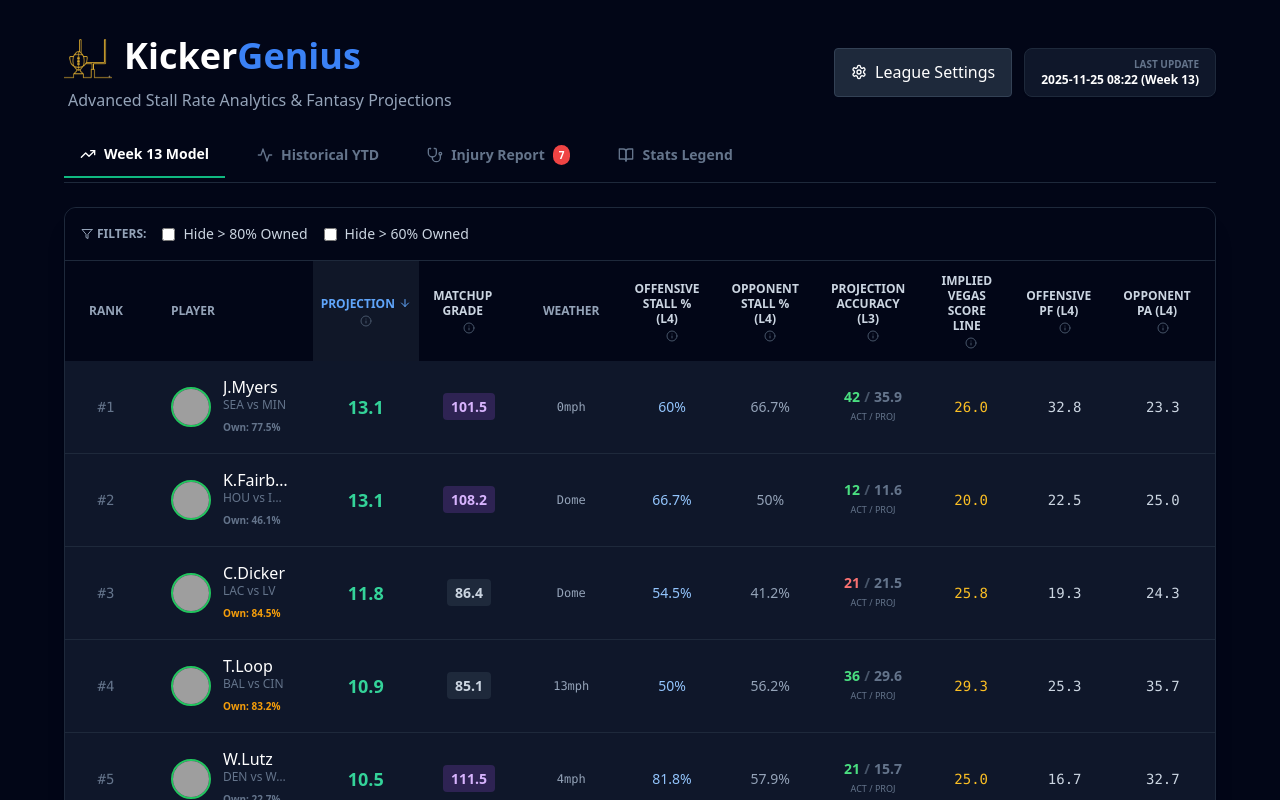
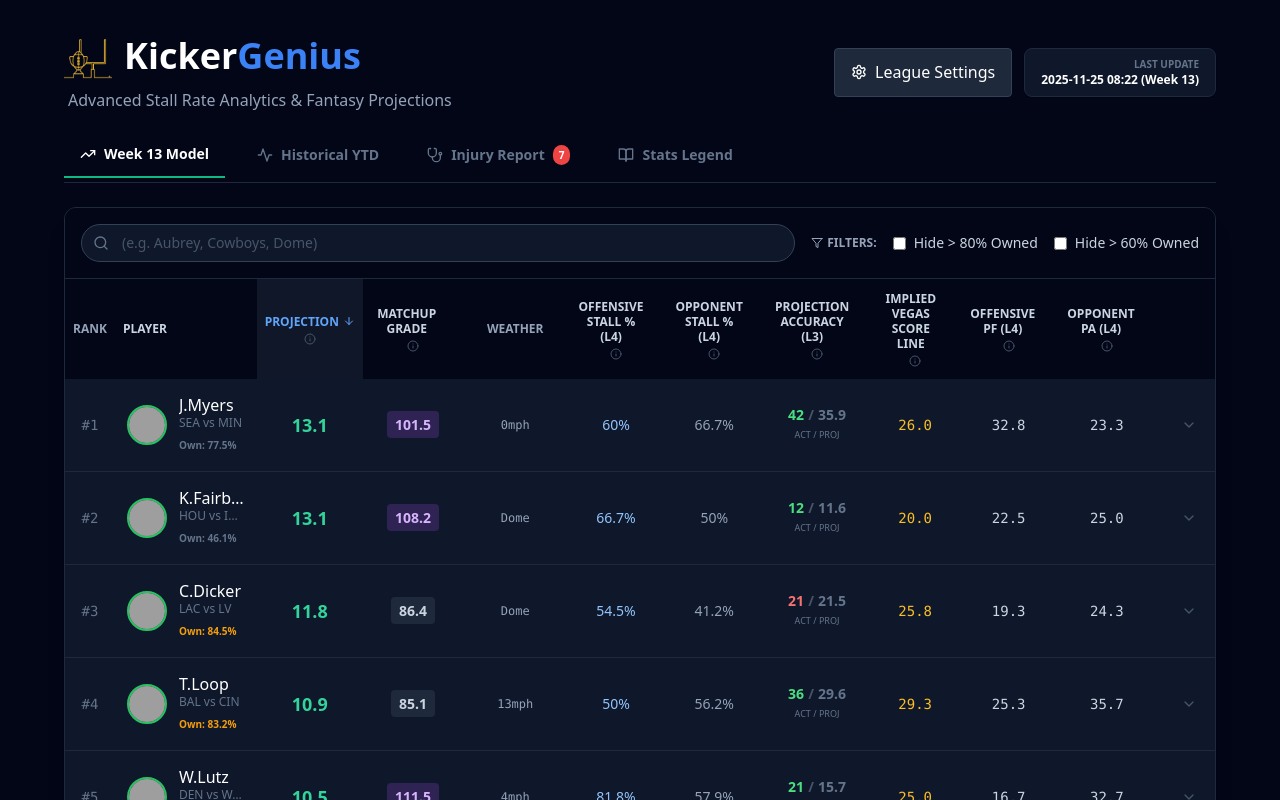
Before and after one commit to CalebUK/kicker-genius-app, a React (Vite) app: page / in a window 1280 px wide. Shown: the top 800 px of the page. Built offline with nearby package versions, Linux system fonts and the light colour scheme; grey boxes are pictures that could not be loaded; the HTML template or start-up script is replaced by a standard one.

Commit message:
UI Enhancements

```diff
--- a/src/App.jsx
+++ b/src/App.jsx
@@ -1,5 +1,5 @@
 import React, { useState, useEffect } from 'react';
-import { Trophy, TrendingUp, Activity, Wind, Calendar, Info, MapPin, ShieldAlert, BookOpen, ChevronDown, ChevronUp, Calculator, RefreshCw, AlertTriangle, Loader2, Stethoscope, Database, UserMinus, Settings, Save, RotateCcw, Filter, Target, BrainCircuit, ArrowUp, ArrowDown, ArrowUpDown } from 'lucide-react';
+import { Trophy, TrendingUp, Activity, Wind, Calendar, Info, MapPin, ShieldAlert, BookOpen, ChevronDown, ChevronUp, Calculator, RefreshCw, AlertTriangle, Loader2, Stethoscope, Database, UserMinus, Settings, Save, RotateCcw, Filter, Target, ArrowUpDown, ArrowUp, ArrowDown, Search } from 'lucide-react';
 
 // --- GLOSSARY DATA ---
 const GLOSSARY_DATA = [
@@ -146,7 +146,7 @@
     : (player.headshot_url || 'https://static.www.nfl.com/image/private/f_auto,q_auto/league/nfl-placeholder.png');
 
   return (
-    <td className="px-6 py-4 font-medium text-white">
+    <td className="px-3 py-4 font-medium text-white">
       <div className="flex items-center gap-3">
         <div className="relative group flex-shrink-0">
           <img
@@ -232,7 +232,7 @@
              <HistoryBars games={player.history?.l3_games} />
           </div>
 
-          {/* 4. NARRATIVE (REPLACES FINAL SCORE) */}
+          {/* 4. NARRATIVE */}
           <div className="bg-slate-900 p-3 rounded border border-slate-800/50 flex flex-col">
              <div className="text-emerald-400 font-bold mb-2 pb-1 border-b border-slate-800 flex items-center gap-2">
                <BrainCircuit className="w-3 h-3" /> KICKERGENIUS INSIGHT
@@ -268,9 +268,10 @@
   const [scoring, setScoring] = useState(DEFAULT_SCORING);
   const [loading, setLoading] = useState(true);
   const [error, setError] = useState(null);
-
+  const [sortConfig, setSortConfig] = useState({ key: 'proj', direction: 'desc' });
   const [hideHighOwn, setHideHighOwn] = useState(false);
   const [hideMedOwn, setHideMedOwn] = useState(false);
+  const [search, setSearch] = useState('');
 
   useEffect(() => {
     const savedScoring = localStorage.getItem('kicker_scoring');
@@ -278,7 +279,6 @@
       try { setScoring({ ...DEFAULT_SCORING, ...JSON.parse(savedScoring) }); }
       catch (e) { console.error(e); }
     }
-
     fetch('/kicker_data.json?v=' + new Date().getTime())
       .then(res => { if(!res.ok) throw new Error(res.status); return res.json(); })
       .then(json => { setData(json); setLoading(false); })
@@ -302,7 +302,6 @@
     if (sortConfig.key === key && sortConfig.direction === 'desc') direction = 'asc';
     setSortConfig({ key, direction });
   };
-  const [sortConfig, setSortConfig] = useState({ key: 'proj', direction: 'desc' });
 
   const toggleRow = (rank) => setExpandedRow(expandedRow === rank ? null : rank);
 
@@ -326,7 +325,7 @@
   };
 
   if (loading) return <div className="min-h-screen bg-slate-950 flex flex-col items-center justify-center text-white"><Loader2 className="w-10 h-10 animate-spin text-blue-500 mb-4" /><p>Loading...</p></div>;
-  if (error || !data) return <div className="min-h-screen bg-slate-950 flex flex-col items-center justify-center text-white p-8 text-center"><AlertTriangle className="w-12 h-12 text-red-500 mb-4" /><h2 className="text-xl font-bold mb-2">Data Not Found</h2><p className="text-slate-400 mb-6">{error}</p><p className="text-sm text-slate-600">Check /public/kicker_data.json on GitHub.</p></div>;
+  if (error || !data) return <div className="min-h-screen bg-slate-950 flex flex-col items-center justify-center text-white p-8 text-center"><AlertTriangle className="w-12 h-12 text-red-500 mb-4" /><h2 className="text-xl font-bold mb-2">Data Not Found</h2><p className="text-slate-400 mb-6">{error}</p><p className="text-sm text-slate-600">Check /public/kicker_data.json</p></div>;
 
   const { rankings, ytd, injuries, meta } = data;
   const leagueAvgs = meta?.league_avgs || {};
@@ -338,11 +337,29 @@
      const proj = calcProj(pWithYtd, p.grade);
      return { ...pWithYtd, proj: parseFloat(proj), acc_diff: (p.history?.l3_actual||0) - (p.history?.l3_proj||0) };
   })
-  .filter(p => p.proj > 0)
-  .sort((a, b) => {
+  .filter(p => p.proj > 0); // Removed explicit OUT filtering so Search can find them if needed? Or keep strictly playable? Assuming keep STRICT filter for "Potential Model" tab unless searched.
+  // Actually, user request: "Can we make sure ... if a kicker didn't play ... change actual and projection to 0 ... and put DNS".
+  // The previous request was: "If a player is Doubtful, Out, Inactive, IR ... can we not have them show up on the prediction page."
+  // So I will keep the filter.
+
+  // Search Logic
+  if (search) {
+      const q = search.toLowerCase();
+      processed = processed.filter(p =>
+          p.kicker_player_name.toLowerCase().includes(q) ||
+          (p.team && p.team.toLowerCase().includes(q)) ||
+          (q === 'dome' && p.is_dome) ||
+          (q === 'cowboys' && p.team === 'DAL') // Alias for Cowboys if team code is DAL
+          // Add other team aliases if needed, but fuzzy matching name/team usually works
+      );
+  }
+
+  // Sort Logic for Potential
+  processed.sort((a, b) => {
      let valA = a[sortConfig.key];
      let valB = b[sortConfig.key];
      if (sortConfig.key === 'proj_acc') { valA = a.acc_diff; valB = b.acc_diff; }
+
      if (valA < valB) return sortConfig.direction === 'asc' ? -1 : 1;
      if (valA > valB) return sortConfig.direction === 'asc' ? 1 : -1;
      return 0;
@@ -355,7 +372,6 @@
       const pts = calcFPts(p);
       const pct = (p.fg_att > 0 ? (p.fg_made / p.fg_att * 100).toFixed(1) : '0.0');
       const longMakes = (p.fg_50_59 || 0) + (p.fg_60_plus || 0);
-
       return {
           ...p,
           fpts: pts,
@@ -368,18 +384,17 @@
       let key = sortConfig.key;
       if (key === 'pct') key = 'pct_val';
       if (key === 'avg_fpts') key = 'avg_fpts';
-
       let valA = a[key];
       let valB = b[key];
-
       if (valA < valB) return sortConfig.direction === 'asc' ? -1 : 1;
       if (valA > valB) return sortConfig.direction === 'asc' ? 1 : -1;
       return 0;
   });
 
-  const bucketQuestionable = injuries.filter(k => k.injury_status === 'Questionable');
-  const bucketOutDoubtful = injuries.filter(k => k.injury_status === 'OUT' || k.injury_status === 'Doubtful' || k.injury_status === 'Inactive');
-  const bucketRest = injuries.filter(k => ['IR', 'CUT', 'Practice Squad'].includes(k.injury_status) || k.injury_status.includes('Roster'));
+  const outKickers = injuries.filter(k => k.injury_status === 'OUT' || k.injury_status === 'CUT' || k.injury_status === 'IR');
+  const doubtfulKickers = injuries.filter(k => k.injury_status === 'Doubtful');
+  const questionableKickers = injuries.filter(k => k.injury_status === 'Questionable');
+  const otherKickers = injuries.filter(k => !['OUT', 'CUT', 'Doubtful', 'Questionable', 'Healthy', 'IR'].includes(k.injury_status));
 
   const aubreyExample = processed.find(p => p.kicker_player_name.includes('Aubrey')) || processed[0];
 
@@ -438,7 +453,20 @@
         {/* POTENTIAL MODEL */}
         {activeTab === 'potential' && (
           <div className="bg-slate-900 rounded-xl border border-slate-800 overflow-hidden shadow-xl">
+             {/* SEARCH BAR */}
              <div className="p-4 bg-slate-950 border-b border-slate-800 flex flex-wrap items-center gap-4">
+                <div className="relative flex-1 min-w-[200px]">
+                  <Search className="absolute left-3 top-1/2 -translate-y-1/2 w-4 h-4 text-slate-500" />
+                  <input
+                    type="text"
+                    placeholder="(e.g. Aubrey, Cowboys, Dome)"
+                    className="w-full bg-slate-900 border border-slate-700 rounded-full py-2 pl-10 pr-4 text-sm text-white focus:border-blue-500 focus:outline-none placeholder:text-slate-600"
+                    value={search}
+                    onChange={(e) => setSearch(e.target.value)}
+                  />
+                </div>
+
+                <div className="flex items-center gap-4">
                     <div className="text-xs font-bold text-slate-400 uppercase flex items-center gap-1"><Filter className="w-3 h-3" /> Filters:</div>
                     <label className="flex items-center gap-2 text-sm text-slate-300 cursor-pointer hover:text-white">
                     <input type="checkbox" checked={hideHighOwn} onChange={(e) => setHideHighOwn(e.target.checked)} className="rounded border-slate-700 bg-slate-800 text-blue-500" />
@@ -449,12 +477,22 @@
                     Hide {'>'} 60% Owned
                     </label>
                 </div>
+             </div>
+
              <div className="overflow-x-auto">
               <table className="w-full text-sm text-left">
                 <thead className="text-xs text-slate-400 uppercase bg-slate-950">
                   <tr>
-                    <th className="px-6 py-3 align-middle text-center">Rank</th>
-                    <th className="px-6 py-3 align-middle text-left">Player</th>
+                    <th className="w-10 px-2 py-3 align-middle text-center">Rank</th>
+                    <th
+                      className="px-2 py-3 align-middle text-left cursor-pointer group"
+                      onClick={() => handleSort('own_pct')}
+                    >
+                      <div className="flex items-center gap-1">
+                        <span className={sortConfig.key === 'own_pct' ? "text-blue-400" : "text-slate-300"}>Player</span>
+                        <ArrowUpDown className="w-3 h-3 text-slate-600 opacity-0 group-hover:opacity-100 transition-opacity" />
+                      </div>
+                    </th>
                     <HeaderCell label="Projection" sortKey="proj" currentSort={sortConfig} onSort={handleSort} description="Projected Points (Custom Scoring)" />
                     <HeaderCell label="Matchup Grade" sortKey="grade" currentSort={sortConfig} onSort={handleSort} description="Matchup Grade (Baseline 90)" />
                     <th className="px-6 py-3 text-center align-middle">Weather</th>
@@ -471,7 +509,7 @@
                   {processed.map((row, idx) => (
                     <React.Fragment key={idx}>
                       <tr onClick={() => toggleRow(idx)} className="hover:bg-slate-800/50 cursor-pointer transition-colors">
-                        <td className="px-6 py-4 font-mono text-slate-500 text-center">#{idx + 1}</td>
+                        <td className="w-10 px-2 py-4 font-mono text-slate-500 text-center">#{idx + 1}</td>
                         <PlayerCell player={row} subtext={`${row.team} vs ${row.opponent}`} />
                         <td className={`px-6 py-4 text-center text-lg font-bold ${row.proj === 0 ? 'text-red-500' : 'text-emerald-400'}`}>{row.proj}</td>
                         <td className="px-6 py-4 text-center"><span className={`px-2 py-1 rounded font-bold ${row.grade > 100 ? 'bg-purple-500/20 text-purple-300' : 'bg-slate-800 text-slate-300'}`}>{row.grade}</span></td>
```
Lines whose indentation alone changed are shown as unchanged.
